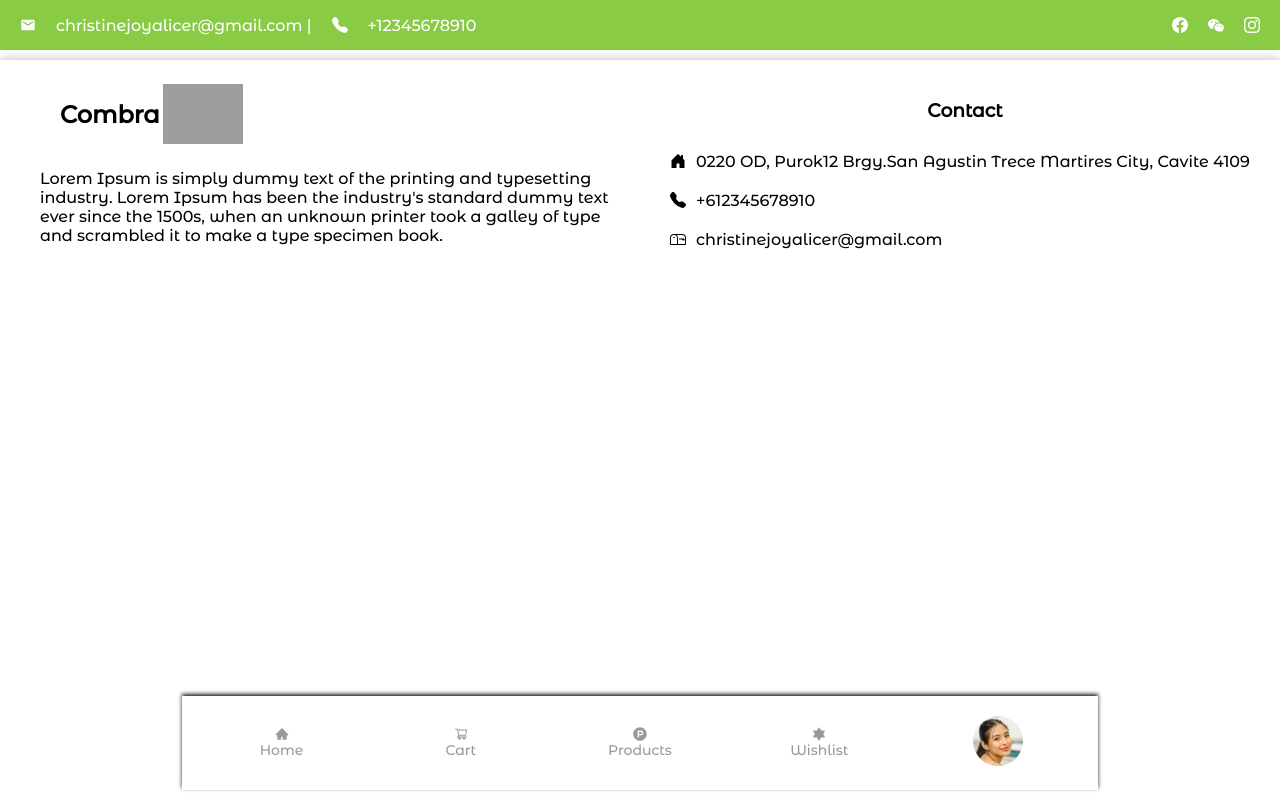
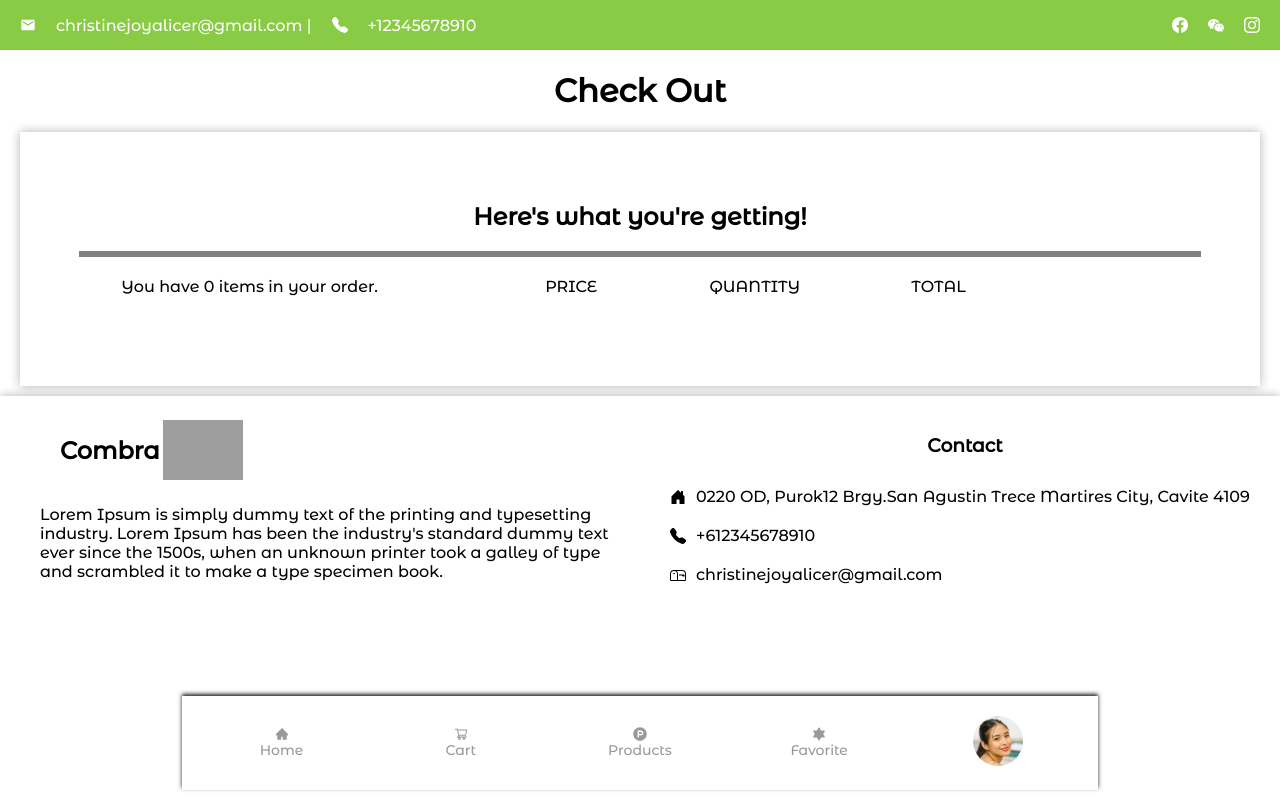
Before and after one commit to HutaoMain/Grocery-online-store, a React (Vite) app in the folder online-grocery-store-client/: page /checkout in a window 1280 px wide. Built offline with nearby package versions, Linux system fonts and the light colour scheme; grey boxes are pictures that could not be loaded.

Commit message:
initial commit of checkout page, add zustand

```diff
--- a/online-grocery-store-client/package.json
+++ b/online-grocery-store-client/package.json
@@ -9,10 +9,14 @@
     "preview": "vite preview"
   },
   "dependencies": {
+    "@emotion/react": "^11.10.6",
+    "@emotion/styled": "^11.10.6",
+    "@mui/material": "^5.12.0",
     "react": "^18.2.0",
     "react-dom": "^18.2.0",
     "react-icons": "^4.8.0",
-    "react-router-dom": "^6.10.0"
+    "react-router-dom": "^6.10.0",
+    "zustand": "^4.3.7"
   },
   "devDependencies": {
     "@types/react": "^18.0.28",
--- a/online-grocery-store-client/src/App.tsx
+++ b/online-grocery-store-client/src/App.tsx
@@ -1,23 +1,23 @@
 import "./App.css";
 import Home from "./pages/home/Home";
 import Navbar from "./components/navbar/Navbar";
-import ProfileMenu from "./components/profile-dropdown/ProfileMenu";
 import Topbar from "./components/topbar/Topbar";
 import { Routes, Route } from "react-router-dom";
 import CategoryPage from "./pages/categorypage/CategoryPage";
 import Footer from "./components/footer/Footer";
 import ProductPage from "./pages/productpage/ProductPage";
+import CheckoutPage from "./pages/checkoutpage/CheckoutPage";
 
 function App() {
   return (
     <div className="App">
       <Topbar />
-
       <Navbar />
       <Routes>
         <Route path="/" element={<Home />} />
         <Route path="/categories" element={<CategoryPage />} />
         <Route path="/products" element={<ProductPage />} />
+        <Route path="/checkout" element={<CheckoutPage />} />
       </Routes>
       <Footer />
     </div>
--- a/online-grocery-store-client/src/components/bestProducts/ProductMapping.tsx
+++ b/online-grocery-store-client/src/components/bestProducts/ProductMapping.tsx
@@ -3,6 +3,7 @@ import ProductCard from "../productCard/ProductCard";
 const ProductMapping = () => {
   const arrayOfObjects = [
     {
+      id: 1,
       image:
         "https://d2t3trus7wwxyy.cloudfront.net/catalog/product/p/r/pringles-original-107g_2.jpg",
       name: "Pringles",
@@ -10,6 +11,7 @@ const ProductMapping = () => {
       quantity: 30,
     },
     {
+      id: 2,
       image:
         "https://ipcdn.freshop.com/resize?url=https://images.freshop.com/1564405684702535921/26ca2bc40af330102e756dfeb42b8298_large.png&width=512&type=webp&quality=90",
       name: "Nova",
@@ -17,6 +19,7 @@ const ProductMapping = () => {
       quantity: 40,
     },
     {
+      id: 3,
       image:
         "https://cdn.shopify.com/s/files/1/0705/9226/6549/products/IMG_14022022_084424__8_x_8_inch_1200x1200.jpg?v=1676782767",
       name: "Piatos",
@@ -24,6 +27,7 @@ const ProductMapping = () => {
       quantity: 40,
     },
     {
+      id: 5,
       image:
         "https://www.selectaphilippines.com/content/dam/unilever/heart/philippines/pack_shot/frootie_strawberry_packshot-31957509-png.png",
       name: "Strawberry ",
@@ -58,10 +62,13 @@ const ProductMapping = () => {
       >
         {arrayOfObjects.map((product) => (
           <ProductCard
+            key={product.id}
+            id={product.id}
             image={product.image}
             name={product.name}
             price={product.price}
             quantity={product.quantity}
+            product={product}
           />
         ))}
       </div>
--- a/online-grocery-store-client/src/components/categorySidebar/CategorySideBar.tsx
+++ b/online-grocery-store-client/src/components/categorySidebar/CategorySideBar.tsx
@@ -1,4 +1,4 @@
-import "./CategorySideBar.css"
+import "./CategorySideBar.css";
 import softdrinksImg from "../../assets/softdrinks.jpg";
 import snacksImg from "../../assets/snacks.png";
 import fruitsImg from "../../assets/fruits.jpg";
@@ -27,18 +27,22 @@ interface Category {
 const CategorySideBar = () => {
   return (
     <div className="category-sidebar">
-        <h1 style={{marginTop: "20px", marginBottom: "0"}}>Categories</h1>
+      <h1 style={{ marginTop: "20px", marginBottom: "0" }}>Categories</h1>
       <div className="categorysidebar-division"></div>
-        {categories.map((item)=>
-        <div className="categoryside-container">
-            <img className="categoryside-image" src={item.image} alt={item.name} />
+      {categories.map((item) => (
+        <div className="categoryside-container" key={item.name}>
+          <img
+            className="categoryside-image"
+            src={item.image}
+            alt={item.name}
+          />
           <span>{item.name}</span>
           <span className="categoryside-prodno">1</span>
         </div>
-        )}
+      ))}
       <div className="categorysidebar-spacer"></div>
     </div>
-  )
-}
+  );
+};
 
-export default CategorySideBar
+export default CategorySideBar;
--- a/online-grocery-store-client/src/components/navbar/Navbar.tsx
+++ b/online-grocery-store-client/src/components/navbar/Navbar.tsx
@@ -4,8 +4,12 @@ import { AiFillHome, AiOutlineShoppingCart } from "react-icons/ai";
 import { FaProductHunt } from "react-icons/fa";
 import { TbJewishStarFilled } from "react-icons/tb";
 import ProfileMenu from "../profile-dropdown/ProfileMenu";
+import Badge from "@mui/material/Badge";
+import { useCartStore } from "../../zustand/CartStore";
 
 const Navbar = () => {
+  const cart = useCartStore((state) => state.items);
+
   const location = useLocation();
 
   return (
@@ -19,12 +23,15 @@ const Navbar = () => {
           <span className="nav-label">Home</span>
         </Link>
         <Link
-          to="/cart"
+          to="/checkout"
           className={`nav-item ${
             location.pathname === "/cart" ? "active" : ""
           }`}
         >
-          <AiOutlineShoppingCart />
+          <Badge badgeContent={cart.length} color="primary">
+            <AiOutlineShoppingCart />
+          </Badge>
+
           <span className="nav-label">Cart</span>
         </Link>
         <Link
@@ -37,13 +44,13 @@ const Navbar = () => {
           <span className="nav-label">Products</span>
         </Link>
         <Link
-          to="/wishlist"
+          to="/favorite"
           className={`nav-item ${
-            location.pathname === "/wishlist" ? "active" : ""
+            location.pathname === "/favorite" ? "active" : ""
           }`}
         >
           <TbJewishStarFilled />
-          <span className="nav-label">Wishlist</span>
+          <span className="nav-label">Favorite</span>
         </Link>
         <div className="nav-item">
           <ProfileMenu />
--- /dev/null
+++ b/online-grocery-store-client/src/pages/checkoutpage/CheckoutPage.css
@@ -0,0 +1,49 @@
+.checkout {
+  width: 100%;
+
+  display: flex;
+  align-items: center;
+  flex-direction: column;
+}
+.checkout-container {
+  box-shadow: 0px 0px 10px rgba(0, 0, 0, 0.3);
+  max-width: 1240px;
+  width: 100%;
+  padding: 50px 0;
+}
+
+.checkout-columnname {
+  display: grid;
+  grid-template-columns: 2fr 0.8fr 0.8fr 0.8fr 1fr;
+  align-items: center;
+  justify-items: center;
+  margin-bottom: 40px;
+}
+
+.checkout-product {
+  display: grid;
+  grid-template-columns: 2fr 0.8fr 0.8fr 0.8fr 1fr;
+  align-items: center;
+  justify-items: center;
+}
+
+.checkout-image {
+  height: 100px;
+  width: auto;
+  object-fit: cover;
+}
+
+.checkout-image-name {
+  display: flex;
+  align-items: center;
+}
+
+.checkout-cancelbtn {
+  background-color: #89cb45;
+  color: #ffff;
+  padding: 10px;
+  font-size: 16px;
+  border: none;
+  border-radius: 10px;
+  cursor: pointer;
+}
--- /dev/null
+++ b/online-grocery-store-client/src/pages/checkoutpage/CheckoutPage.tsx
@@ -0,0 +1,86 @@
+import { useCartStore } from "../../zustand/CartStore";
+import { CgRemoveR } from "react-icons/cg";
+import { BiAddToQueue } from "react-icons/bi";
+import { useState } from "react";
+import "./CheckoutPage.css";
+
+const CheckoutPage = () => {
+  const [getQuantity, setQuantity] = useState<Number>();
+  const items = useCartStore((state) => state.items);
+  const removeItem = useCartStore((state) => state.removeItem);
+  const increaseItem = useCartStore((state) => state.increaseItem);
+  const decreaseItem = useCartStore((state) => state.decreaseItem);
+
+  return (
+    <div className="checkout">
+      <h1>Check Out</h1>
+      <div className="checkout-container">
+        <div>
+          <h2>Here's what you're getting!</h2>
+        </div>
+        <hr
+          style={{
+            border: "3px solid gray",
+            width: "90%",
+            marginBottom: "20px",
+          }}
+        />
+        {/* this will be grid (4 columns) */}
+        <div className="checkout-columnname">
+          <span>You have {items.length} items in your order.</span>
+          <span>PRICE</span>
+          <span>QUANTITY</span>
+          <span>TOTAL</span>
+        </div>
+        {items?.map((item) => (
+          <section className="checkout-product">
+            <div className="checkout-image-name">
+              <img
+                className="checkout-image"
+                src={item.image}
+                alt={item.name}
+              />
+              <span>{item.name}</span>
+              {/* add category here */}
+            </div>
+            <div>
+              <span>{item.price}</span>
+            </div>
+            {/* <div>
+              <span>{item.quantity}</span>
+            </div> */}
+            <div className="product-quantity-btn">
+              <CgRemoveR
+                onClick={() => decreaseItem(item.id)}
+                style={{ cursor: "pointer", fontSize: "20px" }}
+              />
+              <input
+                type="number"
+                className="product-amount"
+                defaultValue="1"
+                min="1"
+                onChange={(e) => {
+                  const value = parseInt(e.target.value);
+                  setQuantity(value);
+                }}
+              />
+              <BiAddToQueue
+                onClick={() => increaseItem(item.id)}
+                style={{ cursor: "pointer", fontSize: "20px" }}
+              />
+            </div>
+            <span>{item.price * item.quantity}</span>
+            <button
+              className="checkout-cancelbtn"
+              onClick={() => removeItem(item.id)}
+            >
+              Cancel
+            </button>
+          </section>
+        ))}
+      </div>
+    </div>
+  );
+};
+
+export default CheckoutPage;
--- /dev/null
+++ b/online-grocery-store-client/src/zustand/CartStore.tsx
@@ -0,0 +1,74 @@
+import { create } from "zustand";
+import { persist } from "zustand/middleware";
+
+interface CartItem {
+  id: number;
+  image: string;
+  name: string;
+  price: number;
+  quantity: number;
+  // add category here
+}
+
+interface CartStore {
+  items: CartItem[];
+  total: number;
+  addItem: (item: CartItem) => void;
+  increaseItem: (id: number) => void;
+  decreaseItem: (id: number) => void;
+  removeItem: (id: number) => void;
+}
+
+export const useCartStore = create<CartStore>(
+  persist(
+    (set) => ({
+      items: [],
+      total: 0,
+      // adding the product
+      addItem: (item: any, quantity: number = 1) => {
+        set((state: any) => ({
+          items: [...state.items, { ...item, quantity }],
+          total: state.total + item.price * quantity,
+        }));
+      },
+      // increasing the product
+      increaseItem: (id: number) => {
+        set((state: any) => ({
+          items: state.items.map((item: any) =>
+            item.id === id ? { ...item, quantity: item.quantity + 1 } : item
+          ),
+          total:
+            state.total +
+            state.items.find((item: any) => item.id === id)!.price,
+        }));
+      },
+      decreaseItem: (id: number) => {
+        set((state: any) => {
+          const item = state.items.find((item: any) => item.id === id)!;
+          const newItems =
+            item.quantity === 1
+              ? state.items.filter((item: any) => item.id !== id)
+              : state.items.map((item: any) =>
+                  item.id === id
+                    ? { ...item, quantity: item.quantity - 1 }
+                    : item
+                );
+          return {
+            items: newItems,
+            total: state.total - item.price,
+          };
+        });
+      },
+      removeItem: (id: number) => {
+        set((state: any) => {
+          const item = state.items.find((item: any) => item.id === id)!;
+          return {
+            items: state.items.filter((item: any) => item.id !== id),
+            total: state.total - item.price * item.quantity,
+          };
+        });
+      },
+    }),
+    { name: "cart-storage" }
+  ) as any
+);
```
Also changed, not shown: online-grocery-store-client/src/components/productCard/ProductCard.tsx (+16 -6 lines), online-grocery-store-client/src/components/productList/ProductList.tsx (+8 -0 lines), 2 other files (tests, documents, lock files or other folders). Lines whose indentation alone changed are shown as unchanged.
